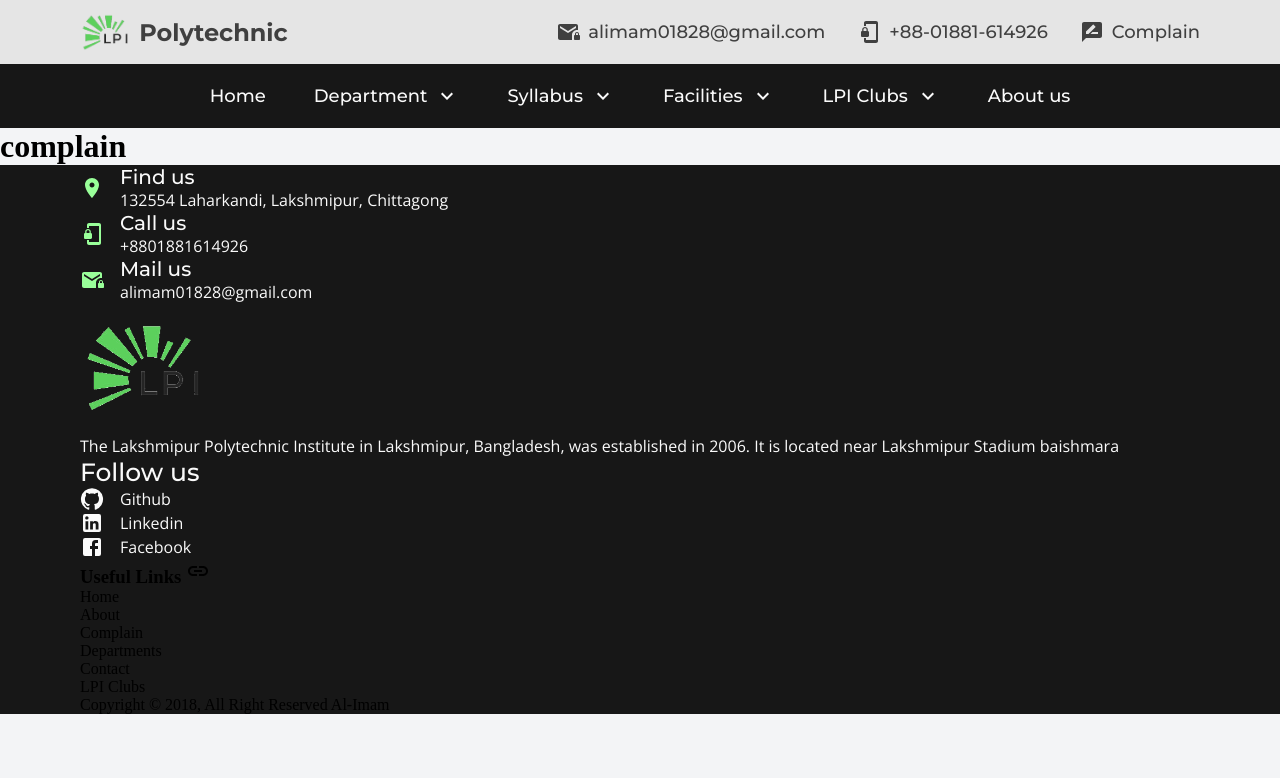
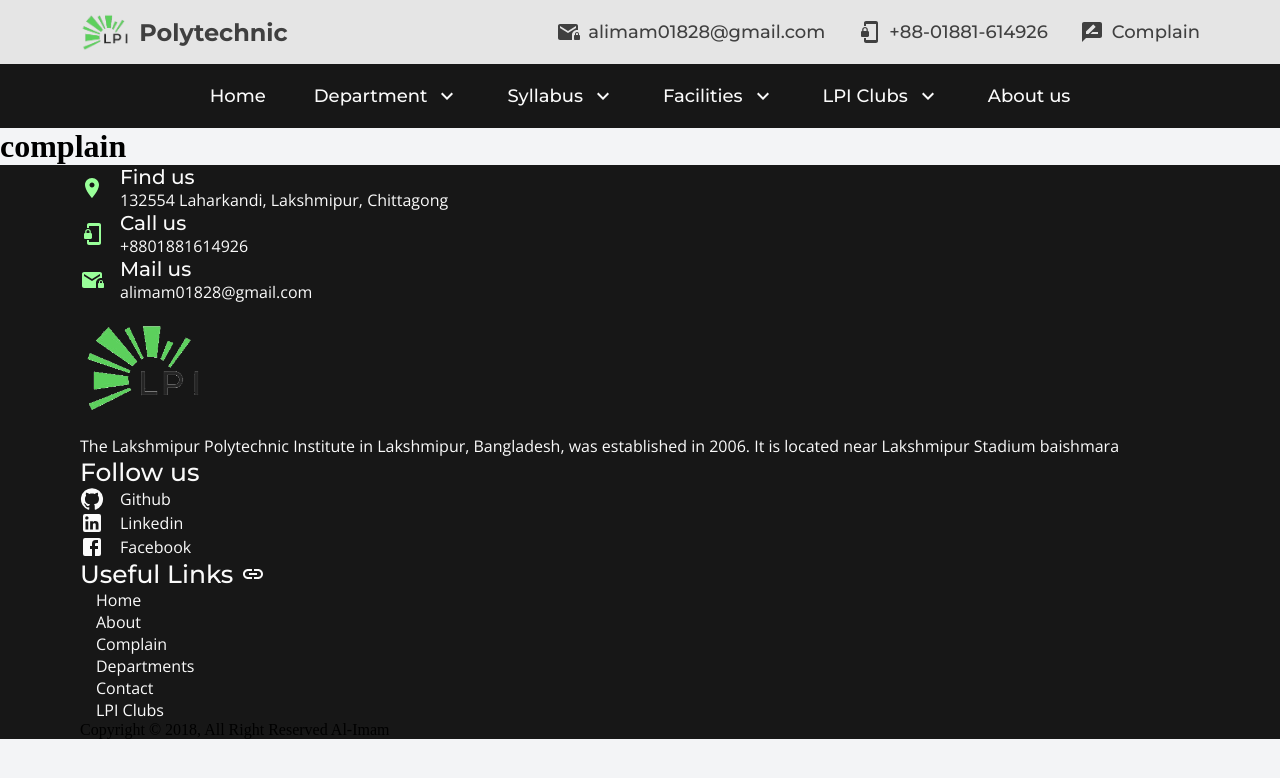
Before and after one commit to al-imam/lpi, a React (Vite) app: page /complain in a window 1280 px wide. Shown: the top 778 px of the page. Built offline with nearby package versions, Linux system fonts and the light colour scheme.

Commit message:
style footer link section

```diff
--- a/src/components/Footer/Footer.jsx
+++ b/src/components/Footer/Footer.jsx
@@ -44,27 +44,27 @@ function Footer() {
             </li>
           </ul>
         </div>
-        <div>
-          <h3>
+        <div className={classes.footerLinks}>
+          <h4 className={classes.linksHeading}>
             Useful Links <LinkIcon />
-          </h3>
-          <ul>
-            <li>
+          </h4>
+          <ul className={classes.linkItems}>
+            <li className={classes.linkItem}>
               <a href="#">Home</a>
             </li>
-            <li>
+            <li className={classes.linkItem}>
               <a href="#">About</a>
             </li>
-            <li>
+            <li className={classes.linkItem}>
               <a href="#">Complain</a>
             </li>
-            <li>
+            <li className={classes.linkItem}>
               <a href="#">Departments</a>
             </li>
-            <li>
+            <li className={classes.linkItem}>
               <a href="#">Contact</a>
             </li>
-            <li>
+            <li className={classes.linkItem}>
               <a href="#">LPI Clubs</a>
             </li>
           </ul>
--- a/src/components/Footer/footer.module.css
+++ b/src/components/Footer/footer.module.css
@@ -48,3 +48,21 @@
   font-weight: var(--fw-400);
   color: var(--gray-50);
 }
+
+.linksHeading {
+  display: flex;
+  align-items: center;
+  column-gap: 0.5rem;
+  font-size: var(--h4);
+  font-family: var(--ff-m);
+  font-weight: var(--fw-500);
+  color: var(--gray-50);
+}
+
+.linkItems {
+  padding-left: 1rem;
+  font-size: var(--h6);
+  font-family: var(--ff-os);
+  font-weight: var(--fw-400);
+  color: var(--gray-50);
+}
```
